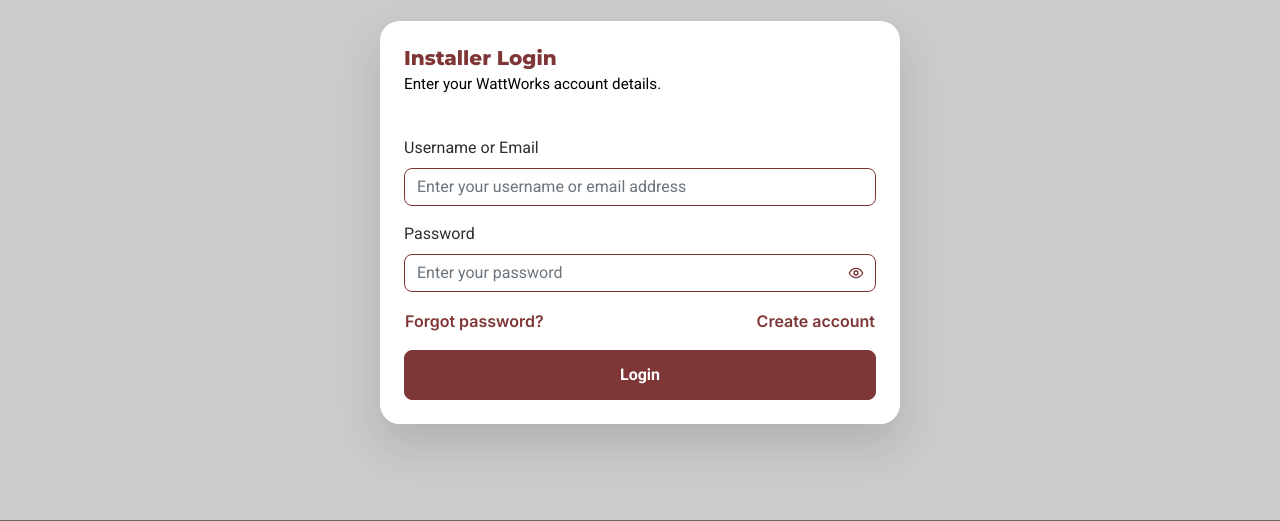
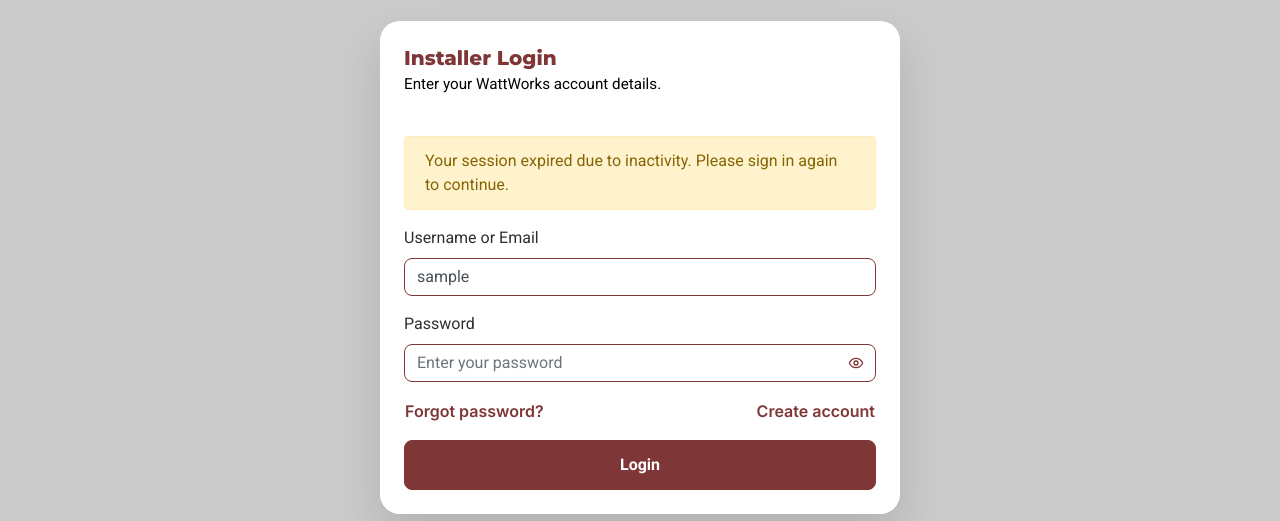
Before and after one commit to LutendoGit/battery-calculator, a Flask app: page /learn/login in a window 1280 px wide. Shown: the part 408-929 px from the top of the page. Run offline with Flask 2, Linux system fonts and the light colour scheme; the visitor is signed in with stand-in values (Sample User, id 1); parts of the project's set-up code (start-up, migrations or seed data) failed here and were passed over; some libraries are stand-ins or nearby versions.

Commit message:
Show session expiry warning and prefill username on login

```diff
--- a/routes/education_routes.py
+++ b/routes/education_routes.py
@@ -713,6 +713,8 @@ def login():
         session["edu_username"] = user.username
         session["edu_avatar"] = user.avatar_filename
         session["edu_last_activity_at"] = _utc_now().isoformat()
+        session.pop("edu_expired_user_id", None)
+        session.pop("edu_session_expired_at", None)
 
         # Track login
         session_id = str(uuid.uuid4())
@@ -733,7 +735,11 @@ def login():
             return redirect(url_for("education.progress"))
         return redirect(url_for("education.learn_index"))
 
-    return render_template("education/login.html")
+    return render_template(
+        "education/login.html",
+        username=session.get("edu_username"),
+        session_expired=bool(session.get("edu_expired_user_id")),
+    )
 
 
 @education_bp.route("/register", methods=["GET", "POST"])
--- a/templates/education/login.html
+++ b/templates/education/login.html
@@ -352,13 +352,16 @@
                   <div class="alert alert-{{ category }}">{{ message }}</div>
                 {% endfor %}
               {% endif %}
+              {% if session_expired %}
+                <div class="alert alert-warning">Your session expired due to inactivity. Please sign in again to continue.</div>
+              {% endif %}
             {% endwith %}
 
             <form method="post" action="{{ url_for('education.login', next=request.args.get('next')) }}">
               <input type="hidden" name="next" value="{{ request.args.get('next', '') }}">
               <div class="form-group">
                 <label>Username or Email</label>
-                <input class="form-control" name="username" placeholder="Enter your username or email address" autocomplete="username" required>
+                <input class="form-control" name="username" value="{{ username or '' }}" placeholder="Enter your username or email address" autocomplete="username" required>
               </div>
               <div class="form-group">
                 <label>Password</label>
```
